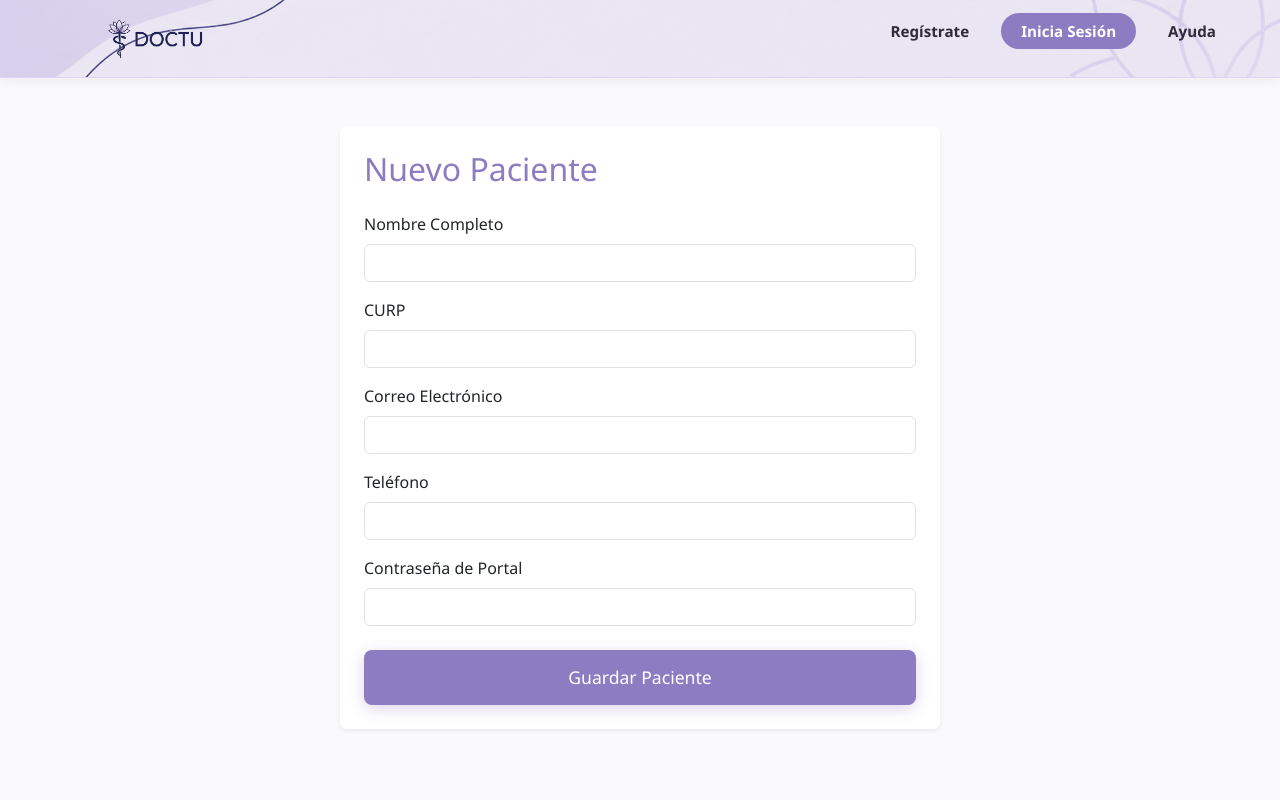
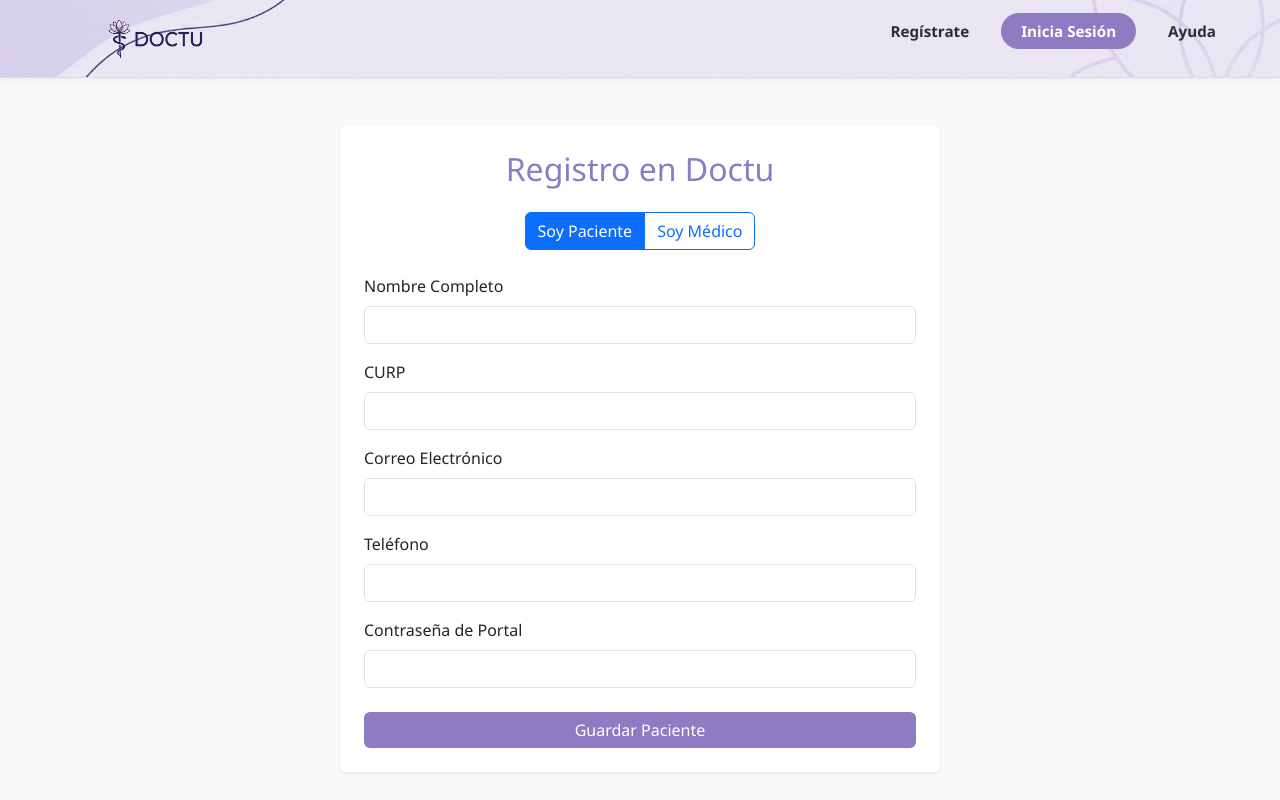
Before and after one commit to Cvsssss/Doctu, a React (Create React App) app in the folder Front/: page /registro in a window 1280 px wide. Built offline with nearby package versions, Linux system fonts and the light colour scheme.

Commit message:
Se unifica registro de usuario con verificacion frontal de cedula

```diff
--- a/Front/src/App.js
+++ b/Front/src/App.js
@@ -6,7 +6,7 @@ import './styles/style.css';
 import Navbar from './components/Navbar';
 import Inicio from './pages/Inicio';
 import Login from './pages/Login';
-import RegistroPaciente from './pages/RegistroPaciente';
+import RegistroPaciente from './pages/RegistroUsuario';
 import DashboardMedico from './pages/DashboardMedico';
 import LlenadoExpediente from './pages/LlenadoExpediente';
 import CalendarioBuzon from './pages/CalendarioBuzon';
--- a/Front/src/pages/RegistroPaciente.jsx
+++ /dev/null
@@ -1,65 +0,0 @@
-import React, { useState } from 'react';
-import '../styles/style.css';
-
-function RegistroPaciente() {
-  // Ajustado al modelo de la tabla Pacientes_PII de Oracle
-  const [paciente, setPaciente] = useState({
-    nombreCompleto: '',
-    curp: '',
-    email: '',
-    telefono: '',
-    password: ''
-  });
-
-  const manejarCambio = (e) => {
-    setPaciente({
-      ...paciente,
-      [e.target.name]: e.target.value
-    });
-  };
-
-  const guardarPaciente = (e) => {
-    e.preventDefault();
-    console.log("Datos a enviar al Middleware/API:", paciente);
-  };
-
-  return (
-    <div className="container mt-5">
-      <div className="card shadow-sm border-0 p-4" style={{maxWidth: '600px', margin: '0 auto', backgroundColor: 'var(--white)'}}>
-        <h2 style={{color: 'var(--purple-accent)', marginBottom: '1.5rem'}}>Nuevo Paciente</h2>
-
-        <form onSubmit={guardarPaciente}>
-          <div className="mb-3">
-            <label className="form-label">Nombre Completo</label>
-            <input type="text" className="form-control" name="nombreCompleto" value={paciente.nombreCompleto} onChange={manejarCambio} required />
-          </div>
-
-          <div className="mb-3">
-            <label className="form-label">CURP</label>
-            <input type="text" className="form-control" name="curp" value={paciente.curp} onChange={manejarCambio} maxLength="18" required />
-          </div>
-
-          <div className="mb-3">
-            <label className="form-label">Correo Electrónico</label>
-            <input type="email" className="form-control" name="email" value={paciente.email} onChange={manejarCambio} required />
-          </div>
-
-          {/* Nuevos campos obligatorios según la BDD [cite: 537, 538] */}
-          <div className="mb-3">
-            <label className="form-label">Teléfono</label>
-            <input type="tel" className="form-control" name="telefono" value={paciente.telefono} onChange={manejarCambio} />
-          </div>
-
-          <div className="mb-4">
-            <label className="form-label">Contraseña de Portal</label>
-            <input type="password" className="form-control" name="password" value={paciente.password} onChange={manejarCambio} required />
-          </div>
-
-          <button type="submit" className="btn-pastel-primary w-100">Guardar Paciente</button>
-        </form>
-      </div>
-    </div>
-  );
-}
-
-export default RegistroPaciente;
--- /dev/null
+++ b/Front/src/pages/RegistroUsuario.jsx
@@ -0,0 +1,155 @@
+import React, { useState } from 'react';
+import '../styles/style.css';
+
+function RegistroPaciente() {
+  // Estado para alternar entre paciente y médico
+  const [tipoUsuario, setTipoUsuario] = useState('paciente');
+
+  // El estado ahora es general ("usuario") e incluye la cédula
+  const [usuario, setUsuario] = useState({
+    nombreCompleto: '',
+    curp: '',
+    email: '',
+    telefono: '',
+    password: '',
+    cedula: ''
+  });
+
+  // Estado para manejar el mensaje de error visual de la cédula
+  const [errorCedula, setErrorCedula] = useState('');
+
+  const manejarCambio = (e) => {
+    const { name, value } = e.target;
+
+    setUsuario({
+      ...usuario,
+      [name]: value
+    });
+
+    // Si el usuario está escribiendo en el campo cédula, validamos en tiempo real
+    if (name === 'cedula' && tipoUsuario === 'medico') {
+      validarCedula(value);
+    }
+  };
+
+  const validarCedula = (valor) => {
+    // 1. Validar que no esté vacía
+    if (!valor) {
+      setErrorCedula('La cédula es obligatoria.');
+      return false;
+    }
+    // 2. Validar que no tenga "basura" (solo se permiten números)
+    if (!/^\d+$/.test(valor)) {
+      setErrorCedula('Dato incorrecto: La cédula solo debe contener números, sin letras ni espacios.');
+      return false;
+    }
+    // 3. Validar longitud (7 u 8 dígitos)
+    if (valor.length < 7 || valor.length > 8) {
+      setErrorCedula('Dato incorrecto: Una cédula profesional válida debe tener 7 u 8 dígitos.');
+      return false;
+    }
+
+    // Si pasa todas las pruebas, limpiamos el error
+    setErrorCedula('');
+    return true;
+  };
+
+  const guardarUsuario = (e) => {
+    e.preventDefault();
+
+    // Antes de enviar, si es médico, damos una última revisada a la cédula
+    if (tipoUsuario === 'medico') {
+      if (!validarCedula(usuario.cedula)) {
+        return; // Detiene el envío del formulario si hay error
+      }
+    }
+
+    console.log(`Datos a enviar a Supabase (Tipo: ${tipoUsuario}):`, usuario);
+    // Aquí iría tu fetch o supabase.from().insert()
+  };
+
+  return (
+    <div className="container mt-5">
+      <div className="card shadow-sm border-0 p-4" style={{maxWidth: '600px', margin: '0 auto', backgroundColor: 'var(--white)'}}>
+        <h2 style={{color: 'var(--purple-accent)', marginBottom: '1.5rem', textAlign: 'center'}}>
+          Registro en Doctu
+        </h2>
+
+        {/* Botones para seleccionar el tipo de usuario */}
+        <div className="d-flex justify-content-center mb-4">
+          <div className="btn-group" role="group">
+            <button
+              type="button"
+              className={`btn ${tipoUsuario === 'paciente' ? 'btn-primary' : 'btn-outline-primary'}`}
+              onClick={() => setTipoUsuario('paciente')}
+            >
+              Soy Paciente
+            </button>
+            <button
+              type="button"
+              className={`btn ${tipoUsuario === 'medico' ? 'btn-primary' : 'btn-outline-primary'}`}
+              onClick={() => setTipoUsuario('medico')}
+            >
+              Soy Médico
+            </button>
+          </div>
+        </div>
+
+        <form onSubmit={guardarUsuario}>
+          <div className="mb-3">
+            <label className="form-label">Nombre Completo</label>
+            <input type="text" className="form-control" name="nombreCompleto" value={usuario.nombreCompleto} onChange={manejarCambio} required />
+          </div>
+
+          <div className="mb-3">
+            <label className="form-label">CURP</label>
+            <input type="text" className="form-control" name="curp" value={usuario.curp} onChange={manejarCambio} maxLength="18" required />
+          </div>
+
+          {/* RENDERIZADO CONDICIONAL: Solo aparece si selecciona "Soy Médico" */}
+          {tipoUsuario === 'medico' && (
+            <div className="mb-3">
+              <label className="form-label">Cédula Profesional</label>
+              <input
+                type="text"
+                className={`form-control ${errorCedula ? 'is-invalid' : ''}`}
+                name="cedula"
+                value={usuario.cedula}
+                onChange={manejarCambio}
+                maxLength="8"
+                required
+              />
+              {/* Etiqueta dinámica de error */}
+              {errorCedula && (
+                <div className="invalid-feedback fw-bold">
+                  ⚠️ {errorCedula}
+                </div>
+              )}
+            </div>
+          )}
+
+          <div className="mb-3">
+            <label className="form-label">Correo Electrónico</label>
+            <input type="email" className="form-control" name="email" value={usuario.email} onChange={manejarCambio} required />
+          </div>
+
+          <div className="mb-3">
+            <label className="form-label">Teléfono</label>
+            <input type="tel" className="form-control" name="telefono" value={usuario.telefono} onChange={manejarCambio} />
+          </div>
+
+          <div className="mb-4">
+            <label className="form-label">Contraseña de Portal</label>
+            <input type="password" className="form-control" name="password" value={usuario.password} onChange={manejarCambio} required />
+          </div>
+
+          <button type="submit" className="btn btn-primary w-100" style={{ backgroundColor: 'var(--purple-accent)', border: 'none' }}>
+            Guardar {tipoUsuario === 'medico' ? 'Médico' : 'Paciente'}
+          </button>
+        </form>
+      </div>
+    </div>
+  );
+}
+
+export default RegistroPaciente;
```
Also changed, not shown: 1 other file (tests, documents, lock files or other folders).
